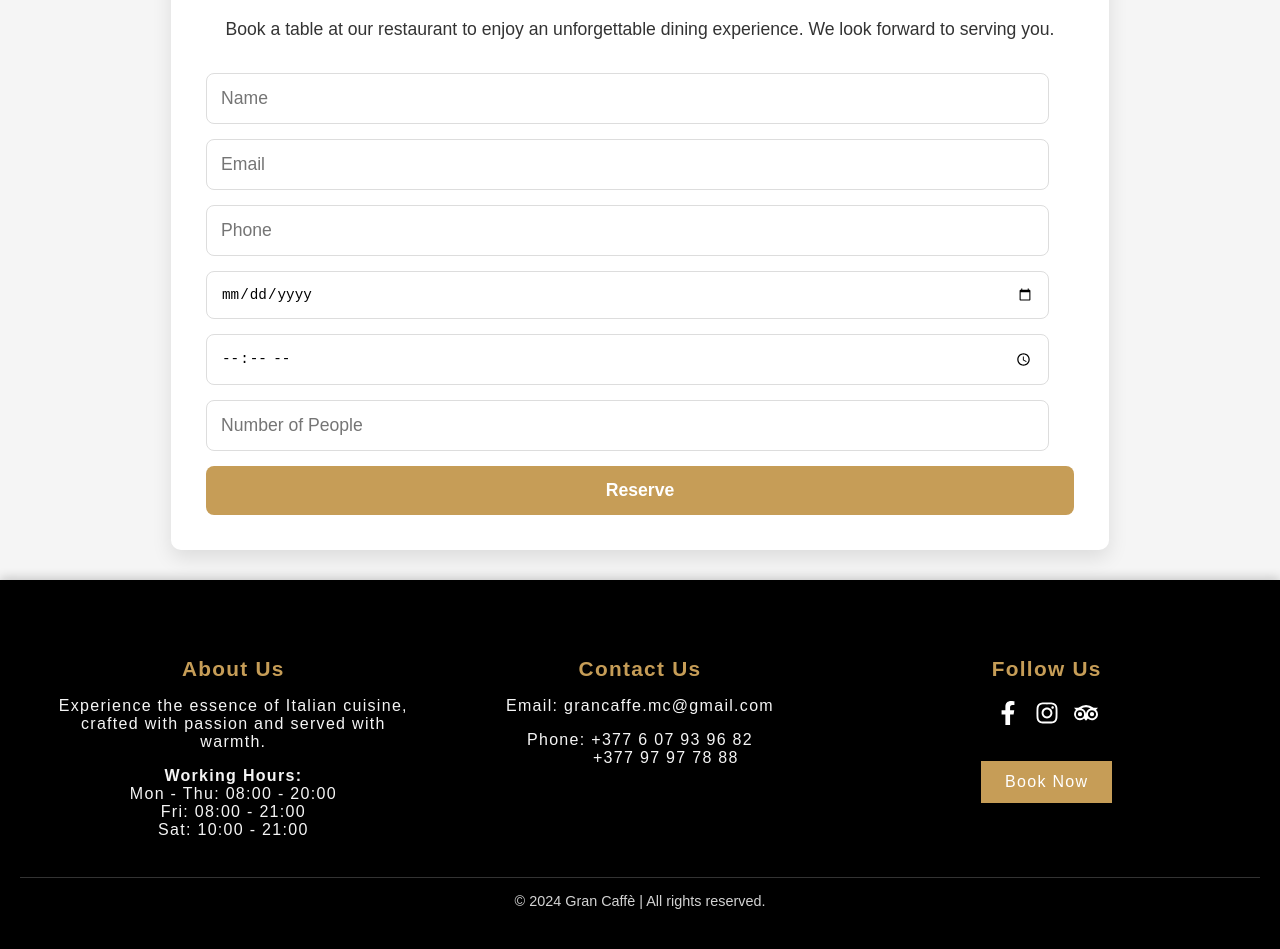
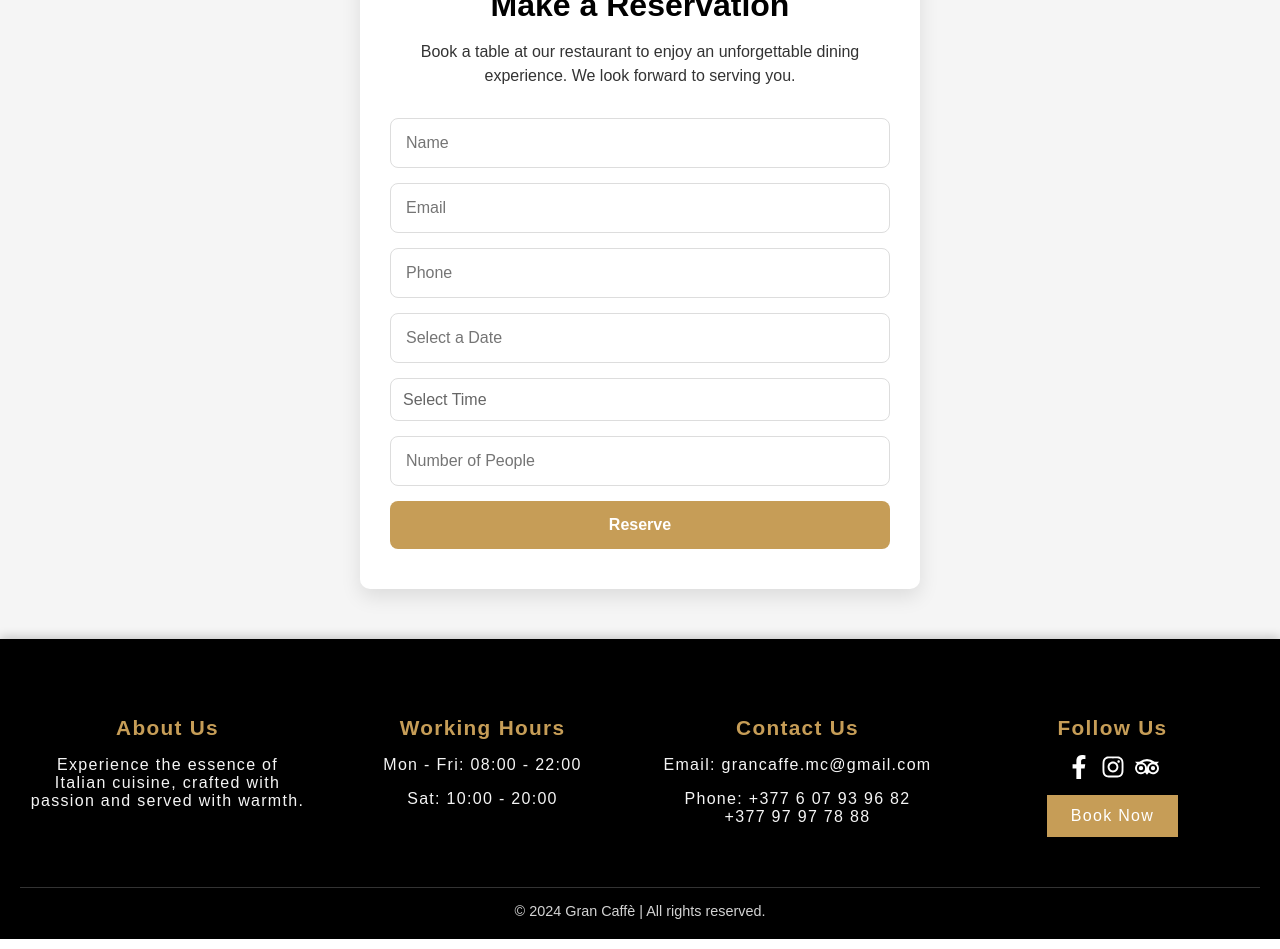
Before and after one commit to mateorumac/grancaffe, a React (Create React App) app: page /reservation in a window 1280 px wide. Shown: the part 260-1209 px from the top of the page. Built offline with nearby package versions, Linux system fonts and the light colour scheme.

Commit message:
implementing changes to reservation,footer and some information

```diff
--- a/package.json
+++ b/package.json
@@ -6,16 +6,19 @@
     "@testing-library/jest-dom": "^5.17.0",
     "@testing-library/react": "^13.4.0",
     "@testing-library/user-event": "^13.5.0",
+    "date-fns": "^2.29.2",
     "dotenv": "^16.4.5",
     "emailjs-com": "^3.2.0",
     "i18next": "^23.16.4",
     "i18next-browser-languagedetector": "^8.0.0",
     "react": "^18.3.1",
+    "react-datepicker": "^7.5.0",
     "react-dom": "^18.3.1",
     "react-i18next": "^15.1.0",
     "react-icons": "^5.3.0",
     "react-router-dom": "^6.27.0",
     "react-scripts": "5.0.1",
+    "react-time-picker": "^7.0.0",
     "web-vitals": "^2.1.4"
   },
   "scripts": {
--- a/src/components/Footer.css
+++ b/src/components/Footer.css
@@ -7,18 +7,15 @@
 }
 
 .footer-content {
-  display: flex;
-  justify-content: space-around;
-  align-items: flex-start;
-  flex-wrap: wrap;
-  max-width: 1200px;
+  display: grid;
+  grid-template-columns: repeat(4, 1fr);
+  gap: 20px;
+  max-width: 1400px;
   margin: auto;
-  gap: 20px;
   letter-spacing: 1.3px;
 }
 
 .footer-section {
-  flex: 1 1 200px;
   margin: 10px;
   text-align: center;
 }
@@ -45,7 +42,7 @@
 
 .footer-book-button {
   display: inline-block;
-  margin-top: 0px;
+  margin-top: 5px;
   padding: 12px 24px;
   background-color: var(--gold);
   color: white;
@@ -55,14 +52,20 @@
 
 .footer-book-button:hover {
   background-color: #b58447;
+  color: white !important;
+}
+
+.footer-section p:hover,
+.footer-section a:hover {
+  color: #b58447;
+  transform: scale(1.02);
 }
 
 .social-icons {
   display: flex;
   justify-content: center;
-  gap: 15px;
-  margin-top: 20px;
-  margin-bottom: 30px;
+  gap: 10px;
+  margin-top: 10px;
 }
 
 .social-icons a {
@@ -72,8 +75,12 @@
 }
 
 .social-icons a:hover {
-  color: var(--light-gold);
+  color: #b58447;
   transform: scale(1.1);
+}
+
+.flwus .footer-book-button {
+  margin-top: 10px;
 }
 
 .footer-bottom {
@@ -81,118 +88,25 @@
   color: #d3d3d3;
   border-top: 1px solid var(--dark-gray);
   padding-top: 15px;
-  margin-top: 20px;
+  margin-top: 40px;
+  margin-bottom: -20px;
 }
 
-
-.footer-section p:hover,
-.footer-section a:hover {
-    color: #b58447;
-    transform: scale(1.02);
-}
-.social-icons a:hover {
-  color: #b58447;
-  transform: scale(1.1) translateY(-3px);
-}
 @media (max-width: 1024px) {
   .footer-content {
-    flex-direction: column;
-    align-items: center;
-    gap: 10px;
-  }
-  .footer-section {
-    text-align: center;
-    margin-bottom: 10px;
-  }
-  .social-icons {
-    margin-top: 20px;
-    margin-bottom: 20px;
+    grid-template-columns: repeat(2, 1fr);
   }
 }
 
 @media (max-width: 768px) {
-  .flwus {
-    margin-top: -30px;
-  }
-
   .footer-content {
-    gap: 10px;
-    margin-bottom: -20px;
-    align-items: center;
-    text-align: center;
-  }
-
-  .footer-section {
-    margin-bottom: 0;
-  }
-
-  .footer-section h4 {
-    font-size: 1.2em;
-    margin-top: 0;
-    margin-bottom: 8px;
-  }
-
-  .footer-section p,
-  .footer-section a {
-    font-size: 1em;
-    margin-bottom: 5px;
-  }
-
-  .social-icons {
-    display: flex;
-    justify-content: center;
-    gap: 12px;
-    margin-top: 10px;
-    margin-bottom: 15px;
-  }
-
-  .social-icons a {
-    font-size: 1.6em;
-    padding: 3px;
+    grid-template-columns: 1fr;
   }
 
   .footer-book-button {
-    display: block;
     width: 80%;
     max-width: 250px;
     margin: 10px auto 0;
     padding: 10px 20px;
   }
 }
-
-@media (max-width: 480px) {
-  .flwus{
-    margin-top: -50px;
-  }
-  .footer-content {
-    gap: 5px;
-    margin-bottom: -60px;
-  }
-  .footer-section {
-    margin-bottom: -30px;
-  }
-  .footer-section h4 {
-    font-size: 1.1em;
-
-  }
-  .footer-section p,
-  .footer-section a {
-    font-size: 0.9em;
-    margin-bottom: 5-px;
-  }
-  .social-icons {
-    margin-top: 15px;
-    margin-bottom: 15px;
-  }
-  .social-icons a {
-    font-size: 1.6em;
-    padding: 3px;
-  }
-  .footer-book-button {
-    width: 90%;
-    max-width: 250px;
-    margin: 0 auto;
-    padding: 10px 20px;
-    margin-left: -10px;
-  }
-}
--- a/src/components/Footer.js
+++ b/src/components/Footer.js
@@ -15,18 +15,16 @@ function Footer() {
           <p>
             <Trans>Experience the essence of Italian cuisine, crafted with passion and served with warmth.</Trans>
           </p>
-          <p>
-            <strong><Trans>Working Hours:</Trans></strong> <br />
-            <Trans>Mon - Thu: 08:00 - 20:00</Trans> <br />
-            <Trans>Fri: 08:00 - 21:00</Trans> <br />
-            <Trans>Sat: 10:00 - 21:00</Trans>
-          </p>
+        </div>
+        <div className="footer-section">
+          <h4><Trans>Working Hours</Trans></h4>
+          <p><Trans>Mon - Fri: 08:00 - 22:00</Trans></p>
+          <p><Trans>Sat: 10:00 - 20:00</Trans></p>
         </div>
         <div className="footer-section">
           <h4><Trans>Contact Us</Trans></h4>
           <p><Trans>Email:</Trans> grancaffe.mc@gmail.com</p>
-          <p><Trans>Phone:</Trans> +377 6 07 93 96 82<br></br>
-          &nbsp;&nbsp;&nbsp;&nbsp;&nbsp;&nbsp;&nbsp;&nbsp; +377 97 97 78 88</p>
+          <p><Trans>Phone:</Trans> +377 6 07 93 96 82<br /> +377 97 97 78 88</p>
         </div>
         <div className="footer-section">
           <div className="flwus">
--- a/src/components/Reservation.css
+++ b/src/components/Reservation.css
@@ -4,6 +4,9 @@
   --white: #FFFFFF;
   --dark-gray: #333333;
   --light-gray: #f5f5f5;
+  --border-color: #ddd;
+  --hover-gold: #b58447;
+  --placeholder-dark-gray: #666666;
 }
 
 .reservation-page {
@@ -46,27 +49,124 @@
   width: 100%;
 }
 
-.reservation-form button {
+.reservation-form input,
+.reservation-form button,
+.custom-date-picker,
+.custom-time-picker {
   padding: 15px;
   font-size: 1em;
-  border: 1px solid #ddd;
+  border: 1px solid var(--border-color);
   border-radius: 8px;
   outline: none;
   width: 100%;
-}
-.reservation-form input {
-  padding: 15px;
-  font-size: 1em;
-  border: 1px solid #ddd;
-  border-radius: 8px;
-  outline: none;
-  width: 93.7%;
-}
-.reservation-form input:focus {
-  border-color: var(--gold);
-  box-shadow: 0px 0px 8px rgba(198, 157, 87, 0.3);
+  color: var(--dark-gray);
+  background-color: var(--white);
+  box-sizing: border-box;
 }
 
+/* Calendar Styling Adjustments */
+.react-datepicker {
+  font-family: 'Arial', sans-serif;
+  border: 2px solid var(--border-color);
+  border-radius: 8px;
+  box-shadow: 0px 4px 10px rgba(0, 0, 0, 0.1);
+  width: 100%;
+  max-width: 352px;
+  padding: 0;
+  margin-top: 0;
+  position: absolute;
+  z-index: 1000;
+}
+
+/* Header with Month/Year Display and Navigation Buttons */
+.custom-header {
+  display: flex;
+  justify-content: center;
+  align-items: center;
+  padding: 10px;
+  margin-top: -8px;
+  background-color: var(--gold);
+  color: var(--white);
+  border-bottom: 1px solid var(--border-color);
+}
+
+.custom-nav-button {
+  background: none;
+  border: none;
+  color: var(--white);
+  font-size: 1.3em;
+  width: 30px;
+  height: 30px;
+  border-radius: 50%;
+  background-color: rgba(255, 255, 255, 0.2);
+  cursor: pointer;
+  display: flex;
+  align-items: center;
+  justify-content: center;
+  margin: 0 8px;
+}
+
+.custom-nav-button:hover {
+  background-color: var(--gold) !important;
+}
+
+.custom-nav-button:disabled {
+  opacity: 0.5;
+  cursor: not-allowed;
+}
+
+.current-month-year {
+  font-size: 1.2em;
+  font-weight: bold;
+  color: var(--white);
+  text-align: center;
+}
+
+/* Styling for Day and Weekday Cells */
+.react-datepicker__day-name,
+.react-datepicker__day {
+  color: var(--dark-gray);
+  padding: 8px;
+  font-size: 0.9em;
+  cursor: pointer;
+}
+
+.react-datepicker__day--selected,
+.react-datepicker__day--keyboard-selected {
+  background-color: var(--gold);
+  color: var(--white);
+  border-radius: 50%;
+}
+
+.react-datepicker__day--disabled {
+  color: #ccc;
+  cursor: not-allowed;
+}
+
+.react-datepicker__day:hover {
+  background-color: var(--hover-gold);
+  color: var(--white);
+}
+
+/* Time Picker Dropdown Styling */
+.custom-time-picker {
+  appearance: none;
+  font-size: 1em;
+  font-weight: 500;
+  color: var(--placeholder-dark-gray);
+  padding: 12px;
+  background-color: var(--white);
+  border: 1px solid var(--border-color);
+  border-radius: 8px;
+  cursor: pointer;
+}
+
+.custom-time-picker option[value=""] {
+  color: var(--placeholder-dark-gray);
+  display: none;
+}
+
+/* Button Styling */
 .reservation-form button {
   background-color: var(--gold);
   color: var(--white);
@@ -77,7 +177,7 @@
 }
 
 .reservation-form button:hover {
-  background-color: #b58447;
+  background-color: var(--hover-gold);
   transform: translateY(-1px);
 }
 
@@ -85,6 +185,7 @@
   transform: translateY(1px);
 }
 
+/* Alert Styling */
 .alert {
   display: flex;
   align-items: center;
@@ -121,13 +222,6 @@
   line-height: 1;
 }
 
-.reservation-form input:focus,
-.reservation-form button:focus {
-    box-shadow: 0px 0px 8px rgba(198, 157, 87, 0.4);
-    border-color: var(--gold);
-    outline: none;
-    transition: box-shadow 0.3s ease;
-}
 .reservation-container {
   opacity: 0;
   transform: translateY(20px);
@@ -136,8 +230,8 @@
 
 @keyframes fadeIn {
   to {
-      opacity: 1;
-      transform: translateY(0);
+    opacity: 1;
+    transform: translateY(0);
   }
 }
 
@@ -149,11 +243,12 @@
 
 @keyframes slideDown {
   to {
-      opacity: 1;
-      transform: translateY(0);
+    opacity: 1;
+    transform: translateY(0);
   }
 }
-/* Responsive styling */
+
+/* Responsive Styling */
 @media (min-width: 769px) and (max-width: 1024px) {
   .reservation-page {
     padding: 20px 10px;
@@ -171,13 +266,15 @@
     margin-bottom: 25px;
   }
   .reservation-form input,
-  .reservation-form button {
+  .reservation-form button,
+  .custom-date-picker,
+  .custom-time-picker {
     font-size: 1em;
     padding: 12px;
   }
 }
 
-@media (max-width: 768px) { /* Mobile screens */
+@media (max-width: 768px) {
   .reservation-page {
     padding: 10px 0;
     min-height: 70vh;
@@ -194,13 +291,15 @@
     margin-bottom: 20px;
   }
   .reservation-form input,
-  .reservation-form button {
+  .reservation-form button,
+  .custom-date-picker,
+  .custom-time-picker {
     font-size: 0.9em;
     padding: 10px;
   }
 }
 
-@media (max-width: 480px) { /* Small mobile screens */
+@media (max-width: 480px) {
   .reservation-page {
     padding: 15px 0;
   }
@@ -214,31 +313,10 @@
     padding: 15px;
   }
   .reservation-form input,
-  .reservation-form button {
+  .reservation-form button,
+  .custom-date-picker,
+  .custom-time-picker {
     font-size: 0.85em;
     padding: 8px;
   }
 }
-
-@media (min-width: 1025px) and (max-width: 1280px) {
-  .reservation-page {
-    padding: 30px 20px;
-    min-height: 80vh;
-  }
-  .reservation-container {
-    padding: 35px;
-    max-width: 70%;
-  }
-  .reservation-title {
-    font-size: 2em;
-  }
-  .reservation-subtitle {
-    font-size: 1.1em;
-    margin-bottom: 30px;
-  }
-  .reservation-form input,
-  .reservation-form button {
-    font-size: 1.1em;
-    padding: 14px;
-  }
-}
--- a/src/components/Reservation.js
+++ b/src/components/Reservation.js
@@ -3,6 +3,13 @@ import emailjs from 'emailjs-com';
 import './Reservation.css';
 import showAlert from './showAlert';
 import { useTranslation } from 'react-i18next';
+import DatePicker, { registerLocale } from 'react-datepicker';
+import 'react-datepicker/dist/react-datepicker.css';
+import { format } from 'date-fns';
+import { enGB } from 'date-fns/locale';
+
+// Register locale to start the week on Monday
+registerLocale('en-GB', enGB);
 
 function Reservation() {
   const { t } = useTranslation();
@@ -10,16 +17,22 @@ function Reservation() {
     name: '',
     email: '',
     phone: '',
-    date: '',
+    date: null,
     time: '',
     people: ''
   });
 
-  const handleChange = (e) => {
-    setFormData({
-      ...formData,
-      [e.target.name]: e.target.value
-    });
+  const handleDateChange = (date) => {
+    const day = date.getDay(); // 0 for Sunday
+    if (day === 0) {
+      showAlert(t("The restaurant is closed on Sundays. Please select another date."), "error");
+    } else {
+      setFormData({ ...formData, date });
+    }
+  };
+
+  const handleTimeChange = (e) => {
+    setFormData({ ...formData, time: e.target.value });
   };
 
   const handleSubmit = (e) => {
@@ -29,7 +42,7 @@ function Reservation() {
       name: formData.name,
       email: formData.email,
       phone: formData.phone,
-      date: formData.date,
+      date: formData.date ? format(formData.date, 'dd/MM/yyyy') : '',
       time: formData.time,
       people: formData.people,
     };
@@ -42,12 +55,11 @@ function Reservation() {
     )
     .then((result) => {
       showAlert(t("Reservation sent successfully!"), "success");
-
       setFormData({
         name: '',
         email: '',
         phone: '',
-        date: '',
+        date: null,
         time: '',
         people: ''
       });
@@ -66,12 +78,65 @@ function Reservation() {
           {t("Book a table at our restaurant to enjoy an unforgettable dining experience. We look forward to serving you.")}
         </p>
         <form className="reservation-form" onSubmit={handleSubmit}>
-          <input type="text" name="name" placeholder={t("Name")} value={formData.name} onChange={handleChange} required />
-          <input type="email" name="email" placeholder={t("Email")} value={formData.email} onChange={handleChange} required />
-          <input type="tel" name="phone" placeholder={t("Phone")} value={formData.phone} onChange={handleChange} required />
-          <input type="date" name="date" value={formData.date} onChange={handleChange} required />
-          <input type="time" name="time" value={formData.time} onChange={handleChange} required />
-          <input type="number" name="people" placeholder={t("Number of People")} value={formData.people} onChange={handleChange} required min="1" />
+          <input type="text" name="name" placeholder={t("Name")} value={formData.name} onChange={(e) => setFormData({ ...formData, name: e.target.value })} required />
+          <input type="email" name="email" placeholder={t("Email")} value={formData.email} onChange={(e) => setFormData({ ...formData, email: e.target.value })} required />
+          <input type="tel" name="phone" placeholder={t("Phone")} value={formData.phone} onChange={(e) => setFormData({ ...formData, phone: e.target.value })} required />
+          <DatePicker
+            selected={formData.date}
+            onChange={handleDateChange}
+            placeholderText={t("Select a Date")}
+            dateFormat="dd/MM/yyyy"
+            minDate={new Date()}
+            locale="en-GB"
+            className="custom-date-picker"
+            showPopperArrow={false}
+            calendarStartDay={1}
+            filterDate={(date) => date.getDay() !== 0}
+            popperPlacement="bottom-start"
+            renderCustomHeader={({
+              date,
+              changeYear,
+              changeMonth,
+              decreaseMonth,
+              increaseMonth,
+              prevMonthButtonDisabled,
+              nextMonthButtonDisabled,
+            }) => (
+              <div className="custom-header">
+                <button
+                  onClick={decreaseMonth}
+                  disabled={prevMonthButtonDisabled}
+                  className="custom-nav-button"
+                >
+                &#10094; {/* Left arrow character */}
+              </button>
+                <span className="current-month-year">
+              {format(date, "MMMM yyyy")}
+                </span>
+              <button
+                onClick={increaseMonth}
+                disabled={nextMonthButtonDisabled}
+                className="custom-nav-button"
+              >
+                &#10095; {/* Right arrow character */}
+              </button>
+              </div>
+            )}
+          />
+          <select
+            value={formData.time}
+            onChange={handleTimeChange}
+            className="custom-time-picker"
+            required
+          >
+            <option value="">{t("Select Time")}</option>
+            {Array.from({ length: 15 }, (_, i) => i + 8).map(hour => (
+              <option key={hour} value={`${hour.toString().padStart(2, '0')}:00`}>
+                {`${hour.toString().padStart(2, '0')}:00`}
+              </option>
+            ))}
+          </select>
+          <input type="number" name="people" placeholder={t("Number of People")} value={formData.people} onChange={(e) => setFormData({ ...formData, people: e.target.value })} required min="1" />
           <button type="submit">{t("Reserve")}</button>
         </form>
       </div>
--- a/src/pages/AboutUs.js
+++ b/src/pages/AboutUs.js
@@ -43,7 +43,7 @@ function AboutUs() {
         <div className="hero-text">
           <h2><Trans>Behind the Sauce</Trans></h2>
           <h1><Trans>Gran Caffe</Trans></h1>
-          <p><Trans>Restaurant & Lounge Bar Since 1945</Trans></p>
+          <p><Trans>Restaurant & Lounge Bar Since 2014</Trans></p>
         </div>
       </section>
 
@@ -84,7 +84,7 @@ function AboutUs() {
         </div>
         <div className="amenity-item">
           <FaCoffee className="amenity-icon" />
-          <p><Trans>Aromatic coffee and chef's dishes</Trans></p>
+          <p><Trans>Aromatic coffee</Trans></p>
         </div>
         <div className="amenity-item">
           <FaSmile className="amenity-icon" />
--- a/src/pages/Contact.js
+++ b/src/pages/Contact.js
@@ -88,9 +88,8 @@ function Contact() {
           <FaRegClock className="detail-icon" />
           <h4>{t("Working Hours")}</h4>
           <p>
-            {t("Mon - Thu")}: 08:00 - 20:00 <br />
-            {t("Fri")}: 08:00 - 21:00 <br />
-            {t("Sat")}: 10:00 - 21:00
+            {t("Mon - Fri")}: 08:00 - 22:00 <br />
+            {t("Sat")}: 10:00 - 20:00
           </p>
         </div>
         <div className="detail-item">
```
Also changed, not shown: src/pages/Home.js (+4 -5 lines), 1 other file (tests, documents, lock files or other folders). Lines whose indentation alone changed are shown as unchanged.
